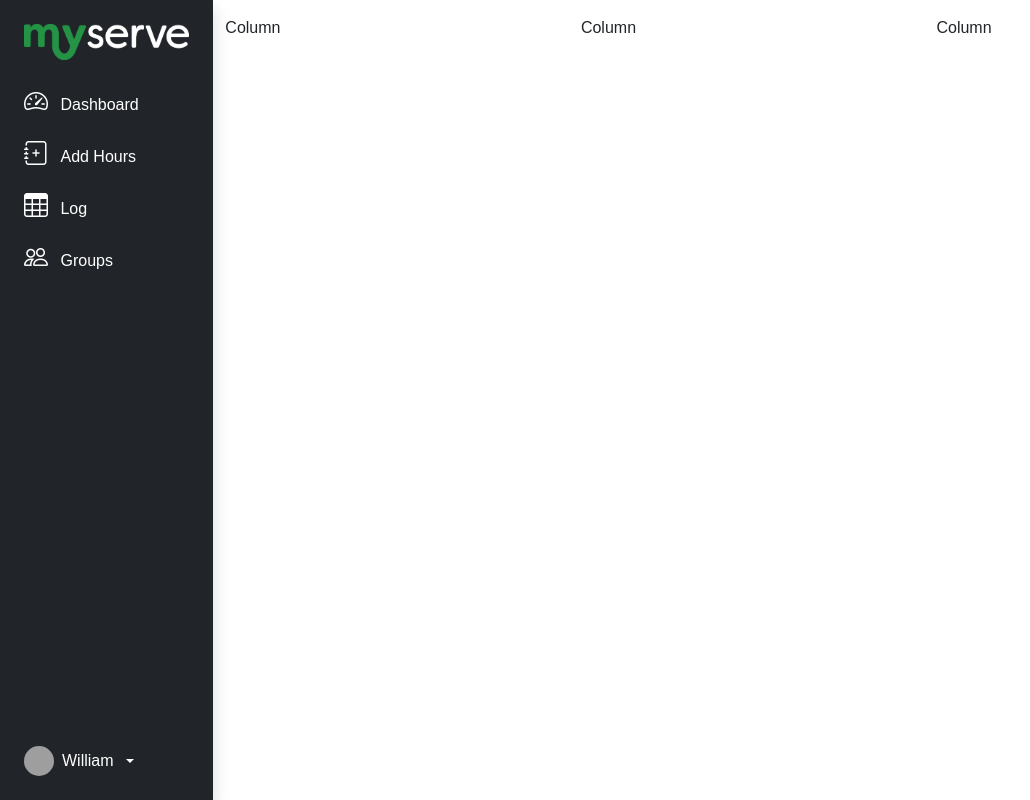
After one commit to willw14/myserve, a Flask app: page /student/dashboard in a window 1280 px wide. The commit adds this page. Shown: the whole page, without its empty margins (0-1030 px from the left). Run offline with Flask 2, Linux system fonts and the light colour scheme; a user stored in the database is signed in; some web fonts are replaced; grey boxes are pictures that could not be loaded.

Commit message:
Added side bar for student dashboard

```diff
--- a/flaskr/auth.py
+++ b/flaskr/auth.py
@@ -30,10 +30,7 @@ def get_google_provider_cfg():
 
 @auth.route('/')
 def index():
-    if current_user.is_authenticated:
-        print(current_user.role, current_user.role_id)
-
-    return render_template('auth/index.html', user=current_user)
+    return render_template('auth/index.html')
 
 @auth.route("/login")
 def login():
@@ -99,12 +96,16 @@ def callback():
     if User.is_user(users_email):
         user = User.load(users_email)
 
-        #Updates the users record with their info from Google incase anything e.g. picture has changed
+        #Updates the user's record with their info from Google in case anything e.g. picture has changed
         user.update(unique_id, first_name, last_name, picture)
 
         login_user(user, remember=True)
+        redirect_to = "student.dashboard"
+    else:
+        redirect_to = "auth.index"
     #ADD SOME SORT OF HANDLING IF USER HASN'T BEEN GRANTED ACCESS
-    return redirect(url_for("auth.index"))
+    return redirect(url_for(redirect_to))
+
 
 @auth.route("/logout")
 @login_required
--- /dev/null
+++ b/flaskr/static/css/custom.css
@@ -0,0 +1,13 @@
+@media (min-width: 576px) {
+    .h-sm-100 {
+        height: 100%;
+    }
+}
+
+body {
+    font-family: filson-soft, sans-serif;
+}
+
+p{
+    font-family: open-sans, sans-serif;
+}
--- a/flaskr/student.py
+++ b/flaskr/student.py
@@ -1,20 +1,11 @@
 from flaskr import app
-from flask import Blueprint
+from flask import Blueprint, render_template, redirect, url_for
 from flask_login import current_user, login_required
 student = Blueprint('student', __name__)
 
-@student.route('/')
-def index():
+@student.route('/dashboard')
+def dashboard():
     if current_user.is_authenticated:
-        print(current_user.role, current_user.role_id)
-
-        return (
-            "<p>Hello, {} {}! You're logged in! Email: {}</p>"
-            "<div><p>Google Profile Picture:</p>"
-            '<img src="{}" alt="Google profile pic"></img></div>'
-            '<a class="button" href="/logout">Logout</a>'.format(
-                current_user.first_name, current_user.last_name, current_user.email, current_user.photo
-            )
-        )
+        return render_template("student/dashboard.html", user=current_user)
     else:
-        return '<a class="button" href="/login">Google Login</a>'
+        return redirect(url_for("auth.index"))
--- a/flaskr/templates/base.html
+++ b/flaskr/templates/base.html
@@ -7,11 +7,15 @@
 
     <!-- Bootstrap CSS -->
     <link href="https://cdn.jsdelivr.net/npm/bootstrap@5.0.1/dist/css/bootstrap.min.css" rel="stylesheet" integrity="sha384-+0n0xVW2eSR5OomGNYDnhzAbDsOXxcvSN1TPprVMTNDbiYZCxYbOOl7+AMvyTG2x" crossorigin="anonymous">
+    <link rel="stylesheet" href="https://cdn.jsdelivr.net/npm/bootstrap-icons@1.5.0/font/bootstrap-icons.css">
+    <link rel="stylesheet" href="/static/css/custom.css">
+    <link rel="stylesheet" href="https://use.typekit.net/otq8wem.css">
 
-    <title>Hello, world!</title>
+    <title>{% block title %}{% endblock %}</title>
+    <link rel="shortcut icon" type="image/png" href="/static/img/favicon.png"/>
   </head>
   <body>
-    {% block content %}
+    {% block layout %}
     {% endblock %}
 
     <!-- Option 1: Bootstrap Bundle with Popper -->
--- /dev/null
+++ b/flaskr/templates/side_nav_container.html
@@ -0,0 +1,53 @@
+{% extends "base.html" %}
+
+{% block layout %}
+<div class="container-fluid">
+    <div class="row flex-nowrap">
+        <div class="col-2 col-sm-4 col-md-3 col-xl-2 px-sm-2 px-0 bg-dark shadow">
+            <div class="d-flex flex-column align-items-center align-items-sm-start px-3 pt-2 min-vh-100">
+                <a href='{{url_for("student.dashboard")}}' class="align-items-center py-3">
+                    <img class="img-fluid d-none d-sm-block"src="/static/img/logo_wht.png">
+                    <img class="img-fluid d-block d-sm-none"src="/static/img/favicon_lg.png">
+                </a>
+                <ul class="nav nav-pills flex-column mb-sm-auto mb-0 align-items-center align-items-sm-start" id="menu">
+                    <li>
+                        <a href='{{url_for("student.dashboard")}}' class="nav-link text-white align-middle px-0">
+                            <i class="fs-4 color-green bi-speedometer2"></i> <span class="ms-2 d-none d-sm-inline">Dashboard</span>
+                        </a>
+                    </li>
+                    <li>
+                        <a href='{{url_for("student.dashboard")}}' class="nav-link text-white px-0 align-middle">
+                            <i class="fs-4 bi-journal-plus"></i> <span class="ms-2 d-none d-sm-inline">Add Hours</span></a>
+                    </li>
+                    <li>
+                        <a href='{{url_for("student.dashboard")}}' class="nav-link text-white px-0 align-middle">
+                            <i class="fs-4 bi-table"></i> <span class="ms-2 d-none d-sm-inline">Log</span> </a>
+                    </li>
+                    <li>
+                        <a href='{{url_for("student.dashboard")}}' class="nav-link text-white px-0 align-middle">
+                            <i class="fs-4 bi-people"></i> <span class="ms-2 d-none d-sm-inline">Groups</span> </a>
+                    </li>
+                </ul>
+
+                <div class="dropdown pb-4">
+                    <a href="#" class="d-flex align-items-center text-white text-decoration-none dropdown-toggle" id="dropdownUser1" data-bs-toggle="dropdown" aria-expanded="false">
+                        <img src={{user.photo}} alt="Profile Photo" width="30" height="30" class="rounded-circle">
+                        <span class="d-none d-sm-inline mx-2">{{user.first_name}}</span>
+                    </a>
+                    <ul class="dropdown-menu dropdown-menu-dark text-small shadow" aria-labelledby="dropdownUser1">
+                        <li><a class="dropdown-item" href="#">Settings</a></li>
+                        <li>
+                            <hr class="dropdown-divider">
+                        </li>
+                        <li><a class="dropdown-item" href="{{url_for('auth.logout')}}">Sign out</a></li>
+                    </ul>
+                </div>
+            </div>
+        </div>
+        <div class="col py-3">
+            {% block content %}
+            {% endblock %}
+        </div>
+    </div>
+</div>
+{% endblock %}
--- /dev/null
+++ b/flaskr/templates/student/dashboard.html
@@ -0,0 +1,17 @@
+{% extends "side_nav_container.html" %}
+
+{% block title %}Dashboard | MyServe{% endblock %}
+
+{% block content %}
+<div class="row">
+    <div class="col">
+        Column
+    </div>
+    <div class="col">
+        Column
+    </div>
+    <div class="col">
+        Column
+    </div>
+</div>
+{% endblock %}
```
Also changed, not shown: flaskr/templates/auth/index.html (+1 -11 lines), flaskr/data.db, flaskr/static/img/favicon.png (added), flaskr/static/img/favicon_lg.png (added), flaskr/static/img/logo_blk.png (added), flaskr/static/img/logo_wht.png (added), flaskr/templates/nav_top.html (added).
